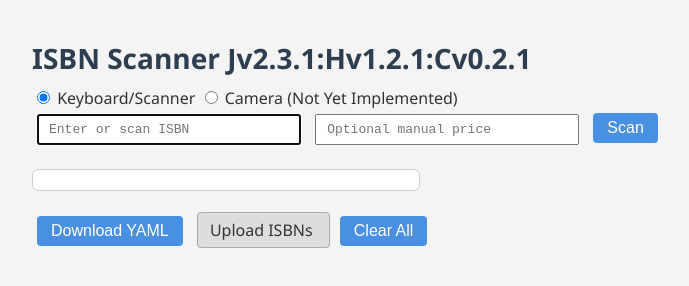
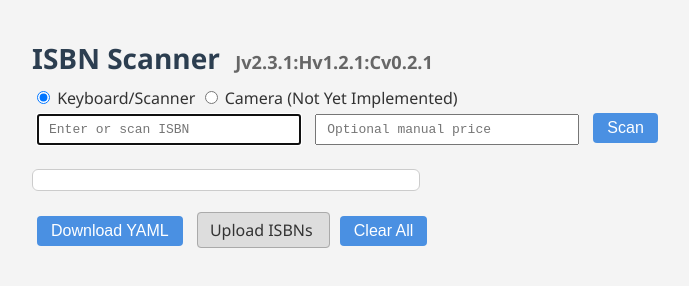
Before and after one commit to sandboxzilla/ISBN-Scanner, a plain HTML site: page index.html in a window 1280 px wide. Shown: the whole page, without its empty margins (233-922 px from the left). Drawn offline with Linux system fonts and the light colour scheme.

Commit message:
Update style.css

```diff
--- a/style.css
+++ b/style.css
@@ -1,3 +1,4 @@
+/* CSS Version: Cv0.2.1 */
 body {
   font-family: 'Segoe UI', sans-serif;
   background: #f4f4f4;
@@ -11,6 +12,12 @@ h1 {
   font-size: 1.75em;
   color: #2c3e50;
   margin-bottom: 10px;
+}
+
+.version {
+  font-size: 0.65em;
+  color: #666;
+  margin-left: 8px;
 }
 
 input[type="text"] {
```
